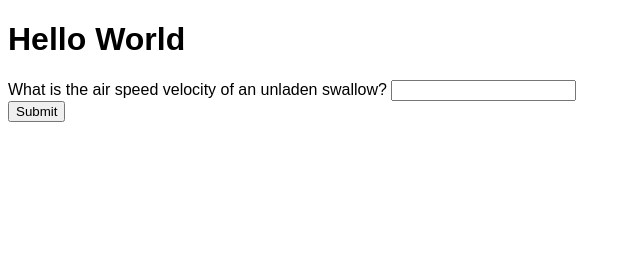
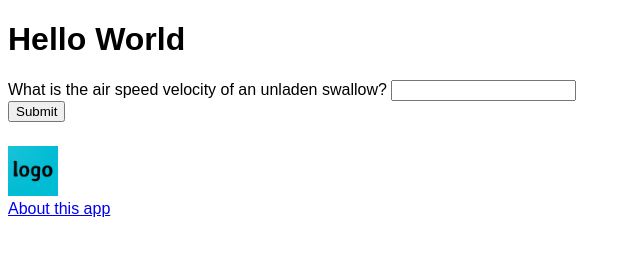
Before and after one commit to buckldav/pwa-ap, a plain HTML site: page index.html in a window 1280 px wide. Shown: the whole page, without its empty margins (0-640 px from the left). Drawn offline with Linux system fonts and the light colour scheme.

Commit message:
Meets the requirements

```diff
--- a/index.html
+++ b/index.html
@@ -21,6 +21,12 @@
       <input type="submit" value="Submit" />
     </form>
 
+    <div>
+      <img src="logo.png" alt="Logo" width="50" />
+      <br />
+      <a href="about.html">About this app</a>
+    </div>
+
     <script src="script.js"></script>
     <script>
       if ("serviceWorker" in navigator) {
--- a/style.css
+++ b/style.css
@@ -1,3 +1,7 @@
 body {
   font-family: Arial, Helvetica, sans-serif;
 }
+
+div {
+  margin-top: 1.5em;
+}
```
Also changed, not shown: about.html (added, +19 -0 lines).
